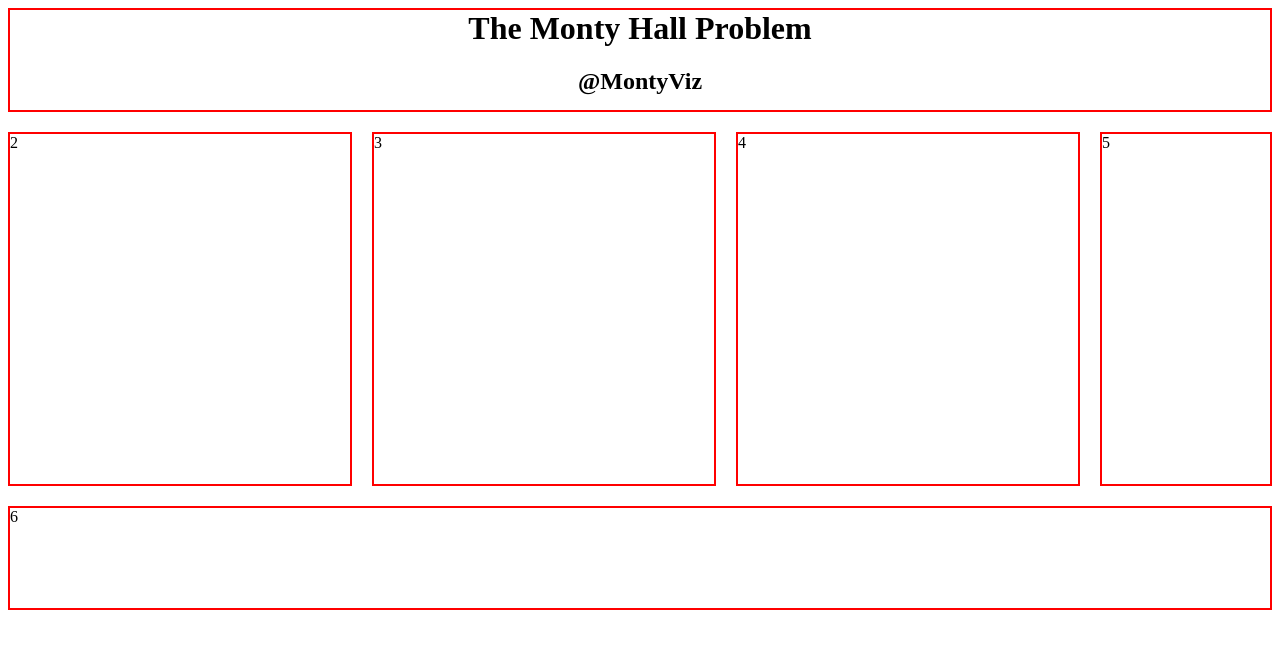
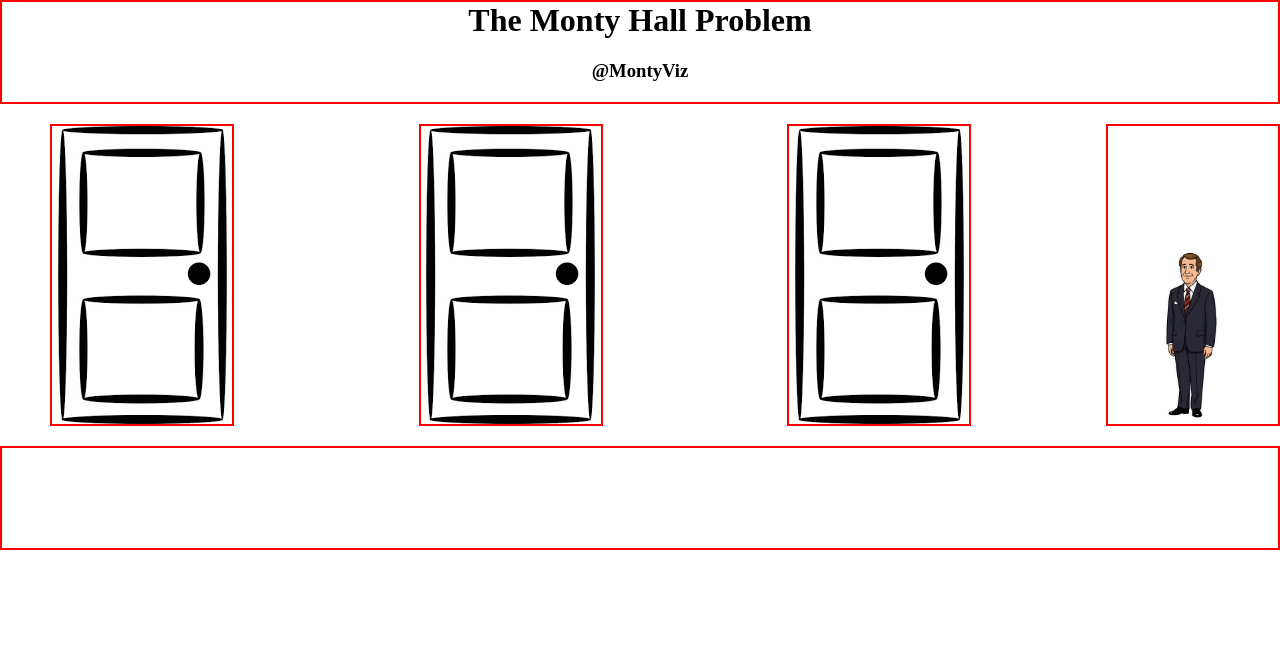
Before and after one commit to helloShreyasJ/MontyViz, a plain HTML site: page index.html in a window 1280 px wide. Drawn offline with Linux system fonts and the light colour scheme; a web font is replaced by a local one.

Commit message:
Added 3 doors and Monty

```diff
--- a/index.html
+++ b/index.html
@@ -5,6 +5,13 @@
     <meta name="viewport" content="width=device-width, initial-scale=1.0">
     <title>Monty Hall Problem Visualiser</title>
     <style>
+    @import url('https://fonts.googleapis.com/css2?family=Iansui&display=swap');
+
+        body {
+            margin: 0px;
+            font-family: 'Iansui';
+        }
+
         #grid-layout {
             display: grid;
             grid-template-columns: 2fr 2fr 2fr 1fr;
@@ -12,11 +19,8 @@
 
         }
         #grid-layout > div {
+            display: flex;
             border: 2px red solid;
-        }
-
-        .height {
-            height: 350px;
         }
 
         .hf {
@@ -26,15 +30,38 @@
             height: 100px;
         }
 
-        .hf > h1, h2 {
+        .hf > h1, h3 {
             text-align: center;
         }
 
         h1 {
             margin-top: 0;
+
         }
-        h2 {
+        h3 {
             margin-top: 0px;
+        }
+
+        .door-container {
+            margin-left: 50px;
+            width: 180px;
+            justify-content: center;
+        }
+
+        .door-image {
+            display: block;
+            max-width: 100%; /* Ensure images don't overflow */
+            max-height: 100%;/* Ensure images don't overflow */
+        }
+
+        .monty {
+            display: flex;
+            align-items: end;
+        }
+
+        .monty-image {
+            width: 100%;
+            height: 180px
         }
     </style>
 </head>
@@ -42,13 +69,13 @@
     <div id="grid-layout">
         <div class="hf">
             <h1>The Monty Hall Problem</h1>
-            <h2>@MontyViz</h2>
+            <h3>@MontyViz</h3>
         </div>
-        <div class="height">2</div>
-        <div class="height">3</div>
-        <div class="height">4</div>
-        <div class="height">5</div>
-        <div class="hf">6</div>
+            <div class="door-container"><img class="door-image" src="door.jpeg"></div>
+            <div class="door-container"><img class="door-image" src="door.jpeg"></div>
+            <div class="door-container"><img class="door-image" src="door.jpeg"></div>
+        <div class="monty height"><img class="monty-image" src="monty.jpg"></div>
+        <div class="hf">    </div>
     </div>
     <script>
 
```
Also changed, not shown: door.jpeg (added), monty.jpg (added).
